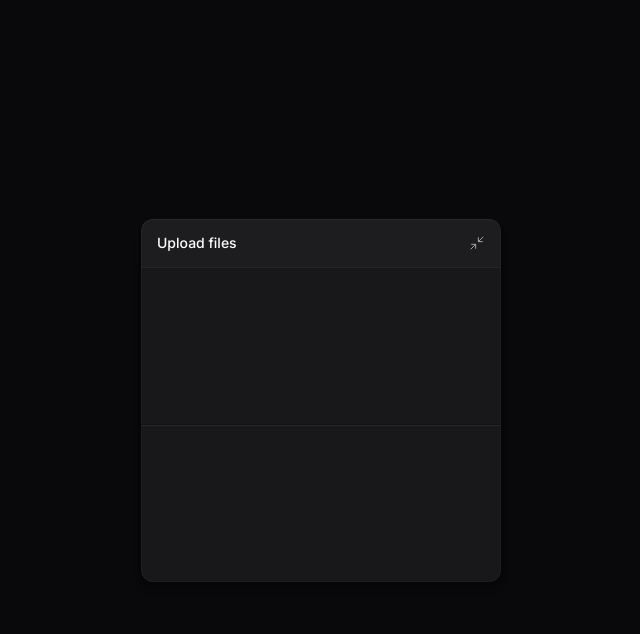
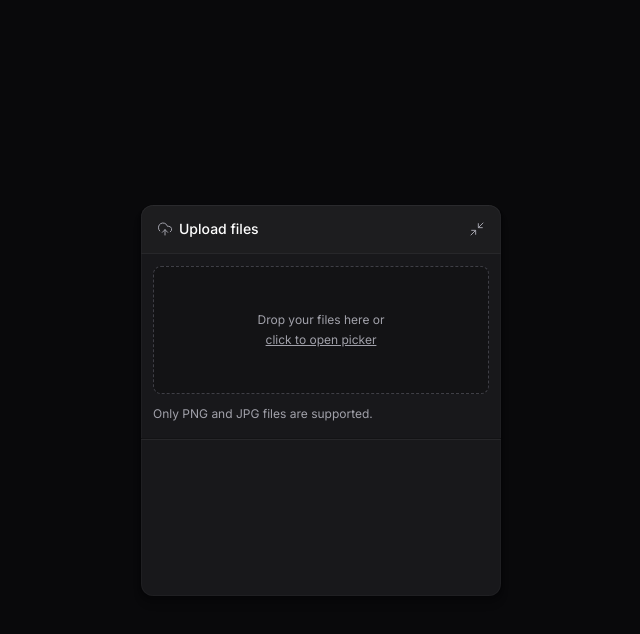
Before and after one commit to carvalhocaio/upload-widget, a React (Vite) app in the folder web/: page / in a window 1280 px wide. Both pictures are taken after a click on the button "Upload files". Shown: the top 634 px of the page, without its empty margins (319-959 px from the left). Built offline with nearby package versions, Linux system fonts and the light colour scheme.

Commit message:
feat: add UploadWidgetTitle component and integrate it into header and minimized button; implement file dropzone with react-dropzone

```diff
--- a/web/package.json
+++ b/web/package.json
@@ -14,6 +14,7 @@
     "lucide-react": "^0.555.0",
     "react": "^19.2.0",
     "react-dom": "^19.2.0",
+    "react-dropzone": "^14.3.5",
     "tailwind-variants": "^0.3.0"
   },
   "devDependencies": {
--- a/web/src/components/upload-widget-dropzone.tsx
+++ b/web/src/components/upload-widget-dropzone.tsx
@@ -1,5 +1,33 @@
-export function UploadWidgetDropzone(){
+import { useDropzone } from "react-dropzone";
+
+export function UploadWidgetDropzone() {
+  const { getRootProps, getInputProps, isDragActive } = useDropzone({
+    multiple: true,
+    accept: {
+      "image/jpeg": [],
+      "image/png": [],
+    },
+    onDrop(acceptedFiles) {
+      console.log(acceptedFiles);
+    },
+  });
+
   return (
-    <div className="px-3 h-32"></div>
-  )
+    <div className="px-3 flex flex-col gap-3">
+      <div
+        data-active={isDragActive}
+        className="cursor-pointer text-zinc-400 bg-black/20 p-5 rounded-lg border border-zinc-700 border-dashed h-32 flex flex-col items-center justify-center gap-1 hover:border-zinc-600 transition-colors data-[active=true]:bg-indigo-500/10 data-[active=true]:border-indigo-500 data-[active=true]:text-indigo-400"
+        {...getRootProps()}
+      >
+        <input type="file" {...getInputProps()} />
+
+        <span className="text-xs">Drop your files here or</span>
+        <span className="text-xs underline">click to open picker</span>
+      </div>
+
+      <span className="text-xs text-zinc-400">
+        Only PNG and JPG files are supported.
+      </span>
+    </div>
+  );
 }
--- a/web/src/components/upload-widget-header.tsx
+++ b/web/src/components/upload-widget-header.tsx
@@ -1,11 +1,12 @@
 import * as Collapsible from '@radix-ui/react-collapsible'
 import { Minimize2 } from "lucide-react";
 import { Button } from "./ui/button";
+import { UploadWidgetTitle } from './upload-widget-title';
 
 export function UploadWidgetHeader() {
   return (
     <div className="w-full p-4 py-2 bg-white/2 border-zinc-800 border-b flex items-center justify-between">
-      <span className="text-sm font-medium">Upload files</span>
+      <UploadWidgetTitle />
 
       <Collapsible.Trigger asChild>
         <Button size="icon" className="-mr-2">
--- a/web/src/components/upload-widget-minimized-button.tsx
+++ b/web/src/components/upload-widget-minimized-button.tsx
@@ -1,10 +1,11 @@
 import * as Collapsible from '@radix-ui/react-collapsible'
 import { Maximize2 } from 'lucide-react'
+import { UploadWidgetTitle } from './upload-widget-title'
 
 export function UploadWidgetMinimizedButton() {
   return (
     <Collapsible.Trigger className='w-full bg-white/2 py-3 px-5 flex items-center justify-between'>
-      <span className="text-sm font-medium">Upload files</span>
+      <UploadWidgetTitle />
 
       <Maximize2 strokeWidth={1.5} className="size-4 text-zinc-400 group-hover:text-zinc-100" />
     </Collapsible.Trigger>
--- /dev/null
+++ b/web/src/components/upload-widget-title.tsx
@@ -0,0 +1,10 @@
+import { UploadCloud } from "lucide-react"
+
+export function UploadWidgetTitle() {
+  return (
+    <div className="flex items-center gap-1.5 text-sm font-medium">
+      <UploadCloud className="size-4 text-zinc-400" strokeWidth={1.5} />
+      <span>Upload files</span>
+    </div>
+  )
+}
```
Also changed, not shown: 1 other file (tests, documents, lock files or other folders).
